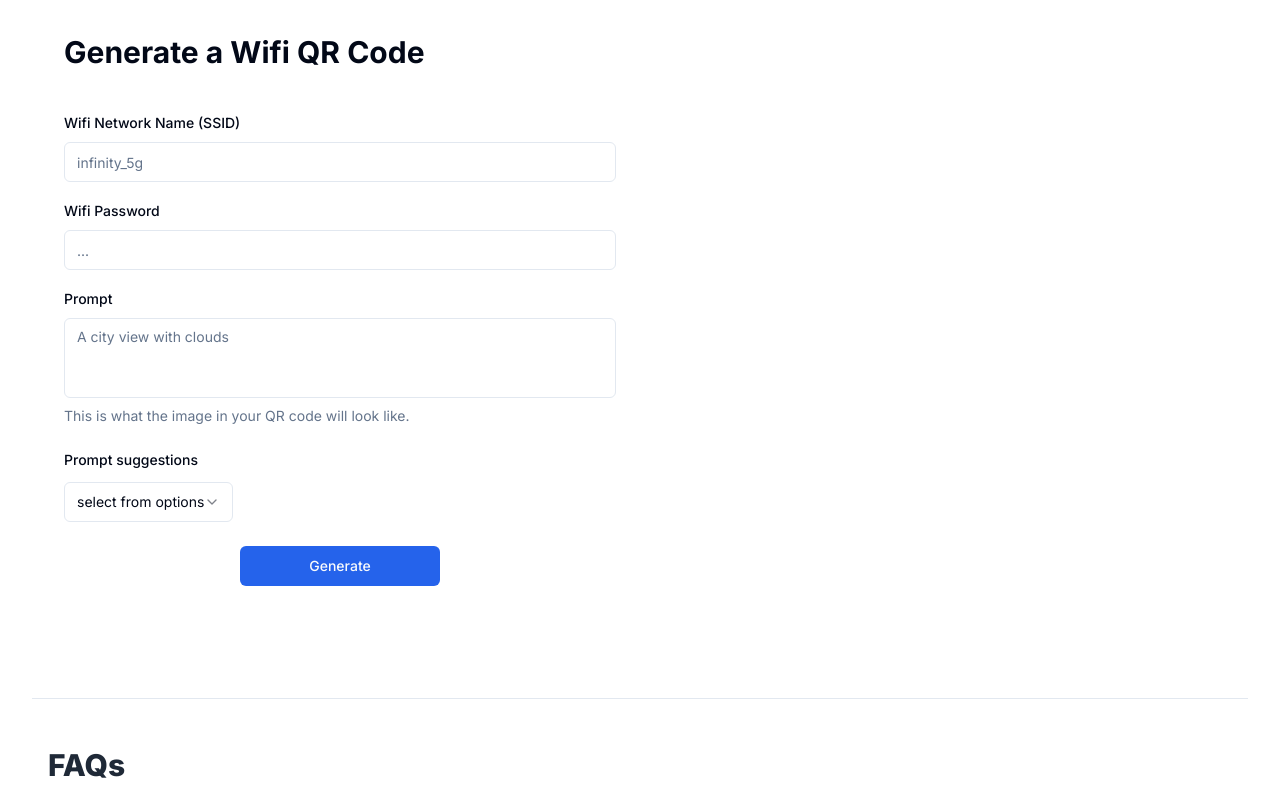
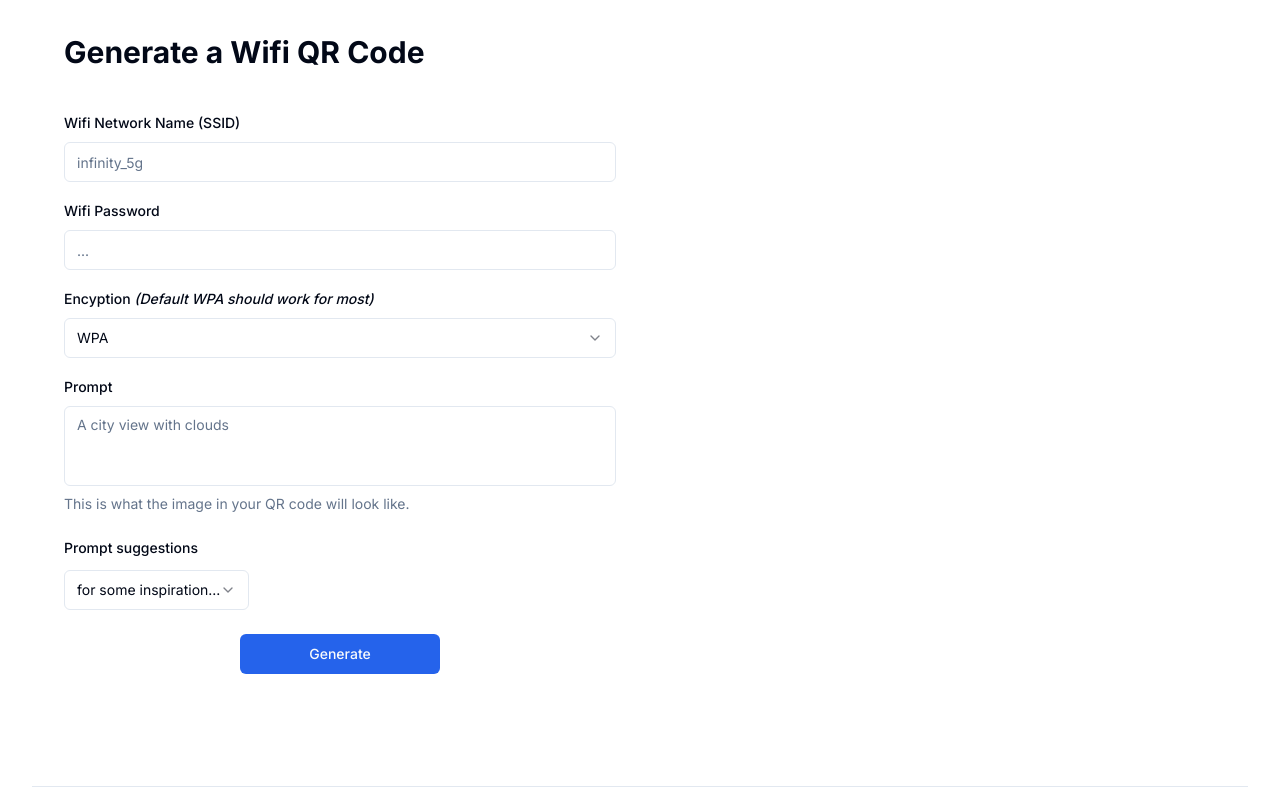
Before and after one commit to Nutlope/qrGPT, a Next.js app: page / in a window 1280 px wide. Shown: the part 1024-1821 px from the top of the page. Built offline with nearby package versions, Linux system fonts and the light colour scheme.

Commit message:
final fixes

```diff
--- a/app/api/generate/route.ts
+++ b/app/api/generate/route.ts
@@ -132,6 +132,7 @@ export async function POST(request: NextRequest) {
     url: generateWifiStr({
       wifi_name: reqBody.wifi_name,
       wifi_password: reqBody.wifi_password,
+      encrpytion: reqBody.encryption,
     }),
     scheduler: 'HeunDiscrete',
     // scheduler: randomBool === true ? 'HeunDiscrete' : 'PNDM',
@@ -157,11 +158,6 @@ export async function POST(request: NextRequest) {
   });
   console.log('canvas time', Date.now() - now);
 
-  // // convert output to a blob object
-  // const passwordFile = await fetch(canvasImg).then((res) => res.blob());
-  // // convert output to a blob object
-  // const woPasswordFile = await fetch(imageUrl).then((res) => res.blob());
-
   const [passwordFile, woPasswordFile] = await Promise.all([
     fetch(canvasImg).then((res) => res.blob()),
     fetch(canvasImg2).then((res) => res.blob()),
@@ -183,6 +179,7 @@ export async function POST(request: NextRequest) {
     displayImg: woPassword.url,
     wifi_name: reqBody.wifi_name,
     wifi_password: reqBody.wifi_password,
+    encryptionSelected: reqBody.encryption,
     model_latency: Math.round(durationMS),
   });
 
--- a/app/results/[id]/page.tsx
+++ b/app/results/[id]/page.tsx
@@ -24,7 +24,6 @@ export async function generateMetadata({
 }): Promise<Metadata | undefined> {
   const data = await getAllKv(params.id);
 
-  console.log('xxx data', data);
   if (!data) {
     return;
   }
--- a/components/Body.tsx
+++ b/components/Body.tsx
@@ -37,6 +37,7 @@ const suggestions = [
   'alient planet with rectangles',
   'italian mountains in a James Bond movie',
   'industrial age with plants',
+  'spiritual wicked geometry patterns, colorful',
   'rivers and streams in Peruvian forest with grass',
   'waterfall in Bali with palm trees and ocean',
   'minimalist futuristic architecture',
@@ -44,13 +45,19 @@ const suggestions = [
   'painting of the mars, colorful planets and shooting stars',
   'shooting stars in the milkyway, trippy sky, spinning round and round',
   'a ship with neon lights going through a storm in the black sea',
-  'spiritual wicked geometry patterns',
+];
+
+const encryptOptions = [
+  { value: 'WPA', label: 'WPA' },
+  { value: 'WEP', label: 'WEP' },
+  { value: 'none', label: 'None' },
 ];
 
 const generateFormSchema = z.object({
   wifi_name: z.string().min(1),
   wifi_password: z.string().min(1),
   prompt: z.string().min(3).max(160),
+  encryption: z.string(),
 });
 
 type GenerateFormValues = z.infer<typeof generateFormSchema>;
@@ -87,6 +94,7 @@ const Body = ({
       wifi_name: '',
       wifi_password: '',
       prompt: '',
+      encryption: encryptOptions[0].value,
     },
   });
 
@@ -106,14 +114,13 @@ const Body = ({
         model_latency_ms: modelLatency,
         id: id,
       });
-      // setSubmittedURL(redirectUrl);
       setSubmit(true);
 
       // need to set this for the form later
       form.setValue('prompt', prompt);
       form.setValue('wifi_name', renderedWifiName);
     }
-  }, [imageUrl, modelLatency, prompt, renderedWifiName, id, form]);
+  }, [imageUrl, modelLatency, prompt, renderedWifiName, id, form, downloadUrl]);
 
   const handleSuggestionClick = useCallback(
     (suggestion: string) => {
@@ -133,6 +140,7 @@ const Body = ({
           wifi_name: values.wifi_name,
           wifi_password: values.wifi_password,
           prompt: values.prompt,
+          encryption: values.encryption,
         };
         const response = await fetch('/api/generate', {
           method: 'POST',
@@ -148,8 +156,6 @@ const Body = ({
         }
 
         const data = await response.json();
-
-        console.log('data ===>  ', data);
 
         va.track('Generated QR Code', {
           prompt: values.prompt,
@@ -210,6 +216,37 @@ const Body = ({
                 />
                 <FormField
                   control={form.control}
+                  name="encryption"
+                  render={({ field }) => (
+                    <FormItem>
+                      <FormLabel>
+                        Encyption <i>(Default WPA should work for most)</i>
+                      </FormLabel>
+                      <Select
+                        onValueChange={field.onChange}
+                        defaultValue={field.value}
+                      >
+                        <FormControl>
+                          <SelectTrigger>
+                            <SelectValue
+                              defaultValue={encryptOptions[0].value}
+                              placeholder={encryptOptions[0].label}
+                            />
+                          </SelectTrigger>
+                        </FormControl>
+                        <SelectContent>
+                          {encryptOptions.map((option) => (
+                            <SelectItem key={option.label} value={option.value}>
+                              {option.label}
+                            </SelectItem>
+                          ))}
+                        </SelectContent>
+                      </Select>
+                    </FormItem>
+                  )}
+                />
+                <FormField
+                  control={form.control}
                   name="prompt"
                   render={({ field }) => (
                     <FormItem>
@@ -237,7 +274,7 @@ const Body = ({
                       disabled={isLoading}
                     >
                       <SelectTrigger className="w-max">
-                        <SelectValue placeholder="select from options" />
+                        <SelectValue placeholder="for some inspiration..." />
                       </SelectTrigger>
                       <SelectContent>
                         {suggestions.map((suggestion) => (
--- a/components/Hero.tsx
+++ b/components/Hero.tsx
@@ -11,6 +11,7 @@ let heroImages = [
   '/8.png',
   '/1.png',
   '/4.png',
+  '/13.png',
   '/2.png',
   '/3.png',
   '/5.png',
--- a/components/Navbar.tsx
+++ b/components/Navbar.tsx
@@ -9,8 +9,6 @@ import { usePathname, useSearchParams } from 'next/navigation';
 const Navbar = () => {
   const [state, setState] = useState(false);
   const pathname = usePathname();
-
-  console.log('pathname', pathname);
 
   const isHome = pathname === '/';
   const navigation = isHome
--- a/components/QrCard.tsx
+++ b/components/QrCard.tsx
@@ -23,6 +23,9 @@ export const QrCard: React.FC<QrCardProps> = ({ imageURL }) => {
         width={480}
         height={480}
       />
+      <p className="text-black-400 text-sm italic">
+        You can download the qr code with or withou password below.
+      </p>
     </div>
   );
 };
--- a/utils/ReplicateClient.ts
+++ b/utils/ReplicateClient.ts
@@ -17,8 +17,6 @@ export class ReplicateClient {
   generateQrCode = async (
     request: QrCodeControlNetRequest,
   ): Promise<string> => {
-    console.log('request generateQrCode', request);
-
     const output = (await this.replicate.run(
       'zylim0702/qr_code_controlnet:628e604e13cf63d8ec58bd4d238474e8986b054bc5e1326e50995fdbc851c557',
       {
--- a/utils/service.ts
+++ b/utils/service.ts
@@ -4,6 +4,7 @@ export interface QrGenerateRequest {
   prompt: string;
   qr_conditioning_scale?: number;
   num_inference_steps?: number;
+  encryption: string;
 }
 
 export interface QrGenerateResponse {
--- a/utils/utils.ts
+++ b/utils/utils.ts
@@ -14,9 +14,12 @@ export const nanoid = customAlphabet(
 export const generateWifiStr = ({
   wifi_name,
   wifi_password,
+  encrpytion,
 }: {
   wifi_name: string;
   wifi_password: string;
+  encrpytion: string;
 }) => {
-  return `WIFI:T:WPA;S:${wifi_name};P:${wifi_password};H:;;`;
+  const encyptValue = encrpytion === 'none' ? '' : encrpytion;
+  return `WIFI:T:${encyptValue};S:${wifi_name};P:${wifi_password};H:;;`;
 };
```
Also changed, not shown: public/13.png (added).
